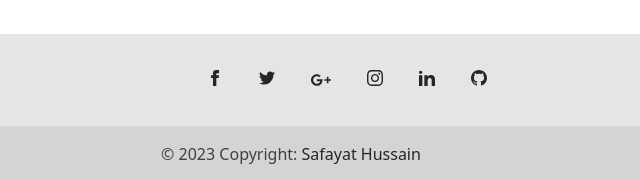
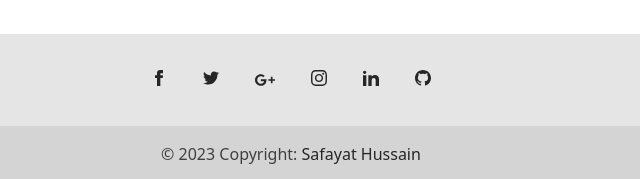
Before and after one commit to Sadman0123/safayat, a plain HTML site: page index.html in a window 1280 px wide. Shown: the part 5091-5270 px from the top of the page, 349-989 px from the left. Drawn offline with nearby package versions, Linux system fonts and the light colour scheme.

Commit message:
index.html

```diff
--- a/index.html
+++ b/index.html
@@ -437,7 +437,7 @@
       <footer>
           <div class="bg-neutral-200 text-center text-white dark:bg-neutral-600">
             <div class="container pt-9">
-              <div class="mb-9 flex justify-center sm:ml-28">
+              <div class="mb-9 flex justify-center">
                 <a href="#!" class="mr-9 text-neutral-800 dark:text-neutral-200">
                   <svg
                     xmlns="http://www.w3.org/2000/svg"
```
